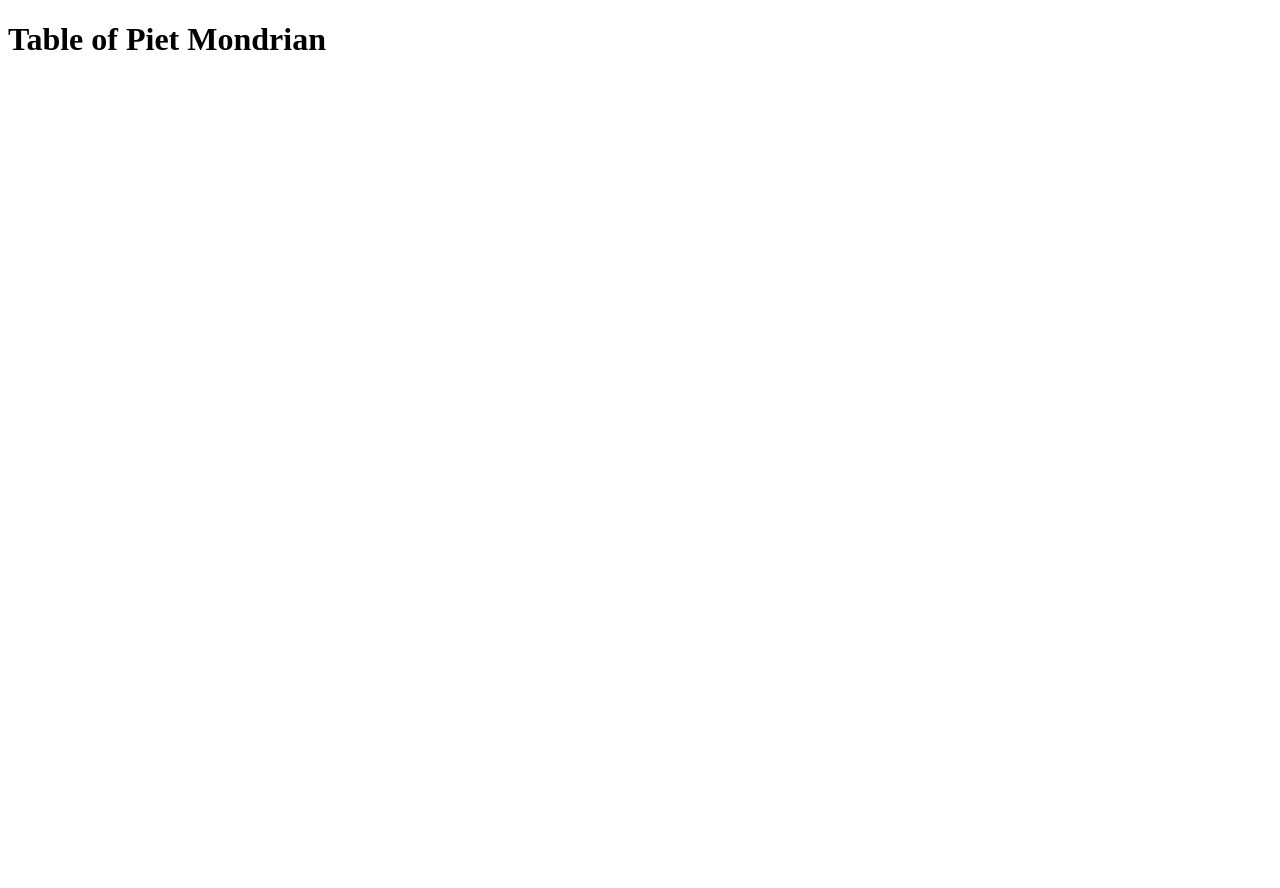
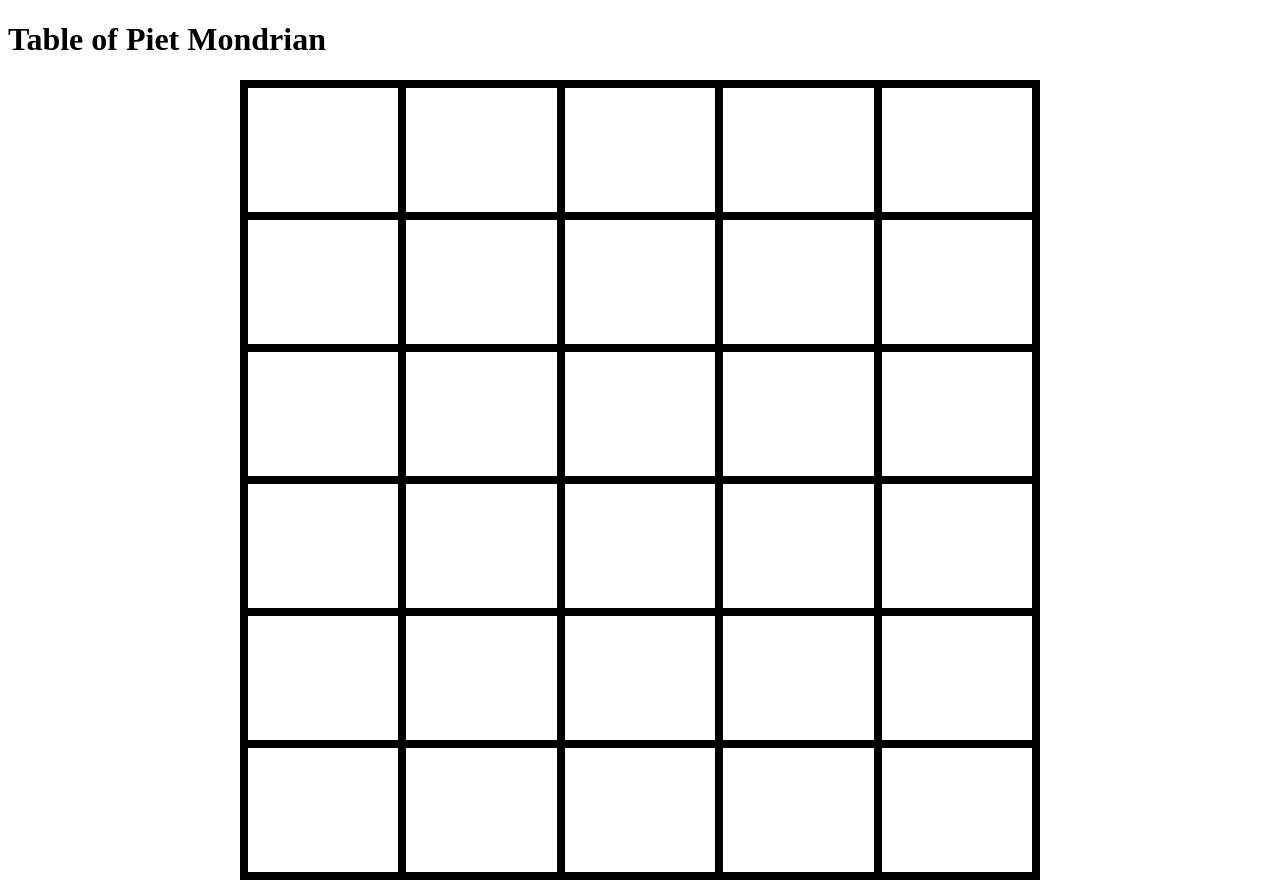
Before and after one commit to graydisel/home-work-6, a plain HTML site: page index.html in a window 1280 px wide. Before the commit the page ends 800 px from the top, so only its background shows below. Drawn offline with Linux system fonts and the light colour scheme.

Commit message:
Added Borders

```diff
--- a/index.html
+++ b/index.html
@@ -3,6 +3,7 @@
   <head>
     <meta charset="UTF-8">
     <title>Table of Piet Mondrian</title>
+    <link rel="stylesheet" href="style.css">
   </head>
   <body>
     <h1>Table of Piet Mondrian</h1>
--- a/style.css
+++ b/style.css
@@ -0,0 +1,11 @@
+table {
+  width: 800px;
+  height: 800px;
+  margin: 0 auto;
+  border: 5px solid black;
+  border-collapse: collapse;
+}
+
+th, td {
+  border: 8px solid black;
+}
```
